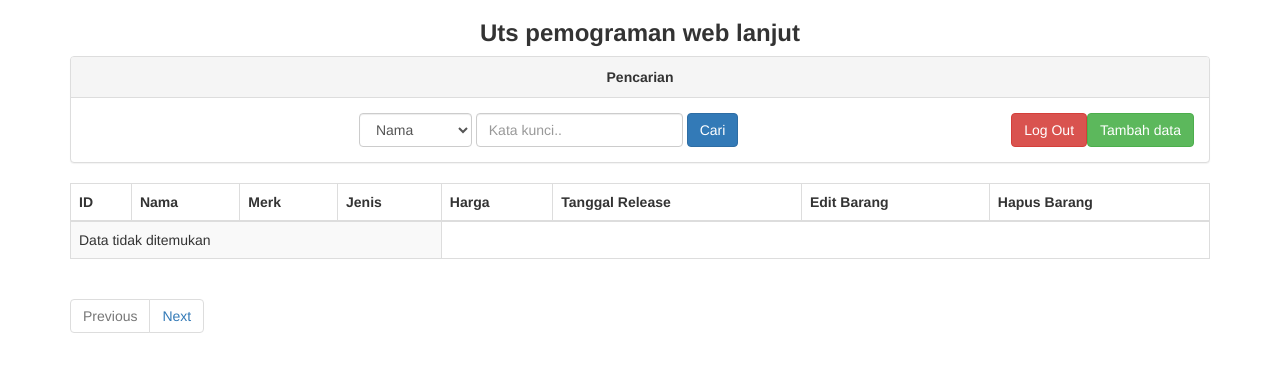
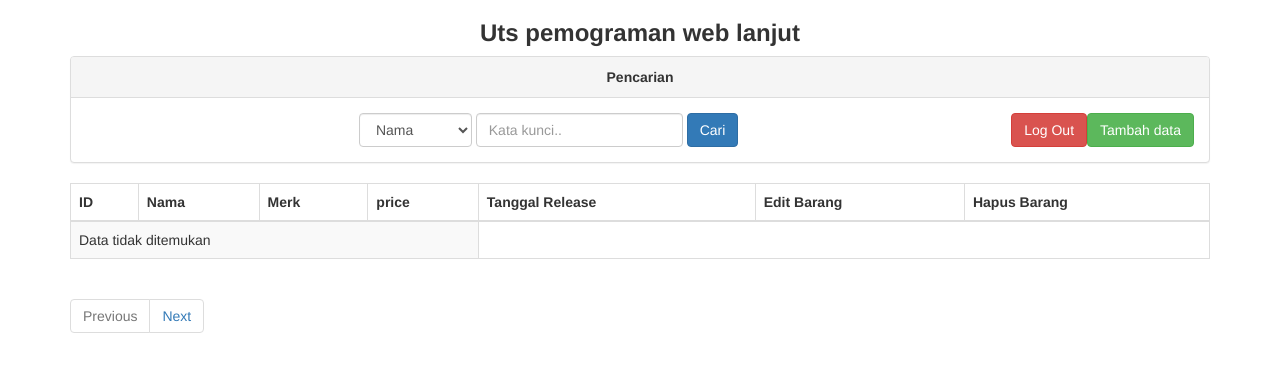
Before and after one commit to Rifaldlee/PWL, a PHP site: page /read.php in a window 1280 px wide. Shown: the top 372 px of the page. Run offline with PHP 8.4, Linux system fonts and the light colour scheme; data that the repository does not hold is empty.

Commit message:
rapihin tampilan edit

```diff
--- a/read.php
+++ b/read.php
@@ -50,8 +50,7 @@
                     <th>ID</th>
                     <th>Nama </th>
                     <th>Merk</th>
-                    <th>Jenis</th>
-                    <th>Harga</th>
+                    <th>price</th>
                     <th>Tanggal Release</th>
                     <th>Edit Barang</th>
                     <th>Hapus Barang</th>
```
